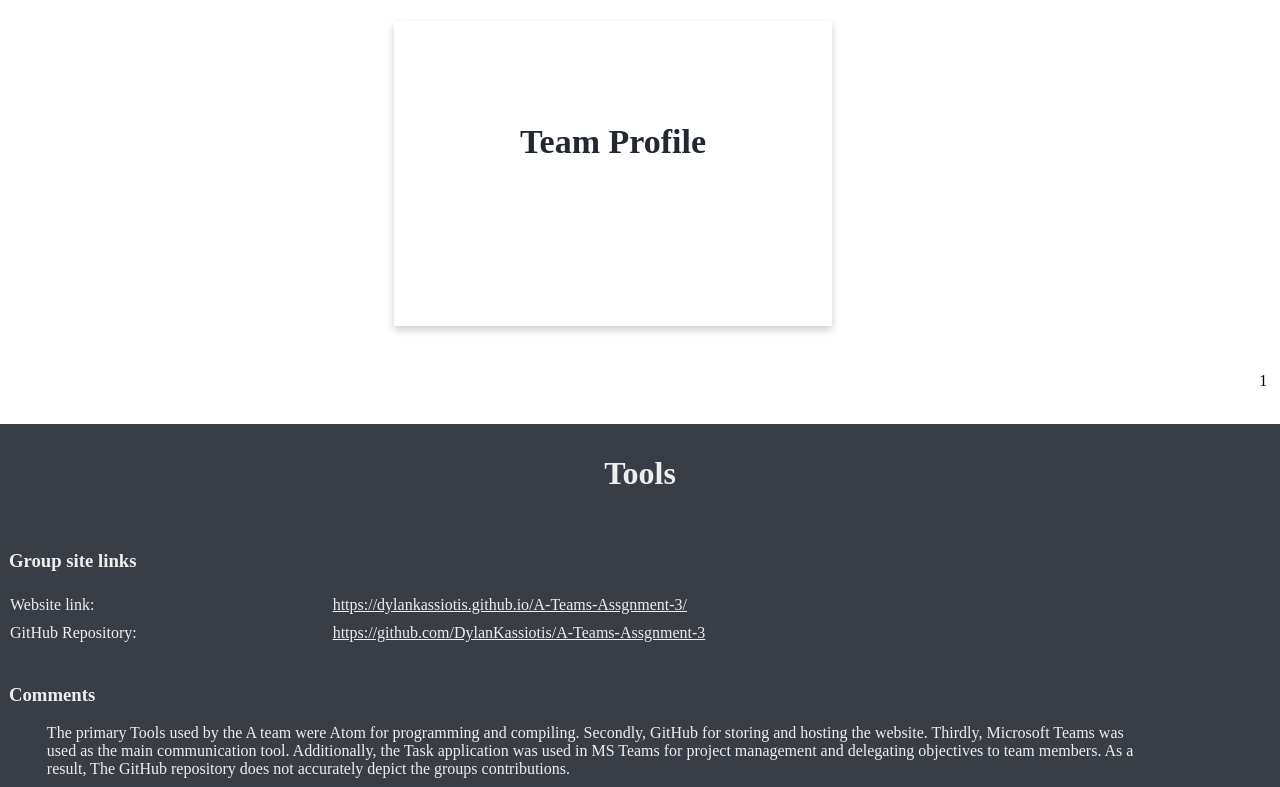
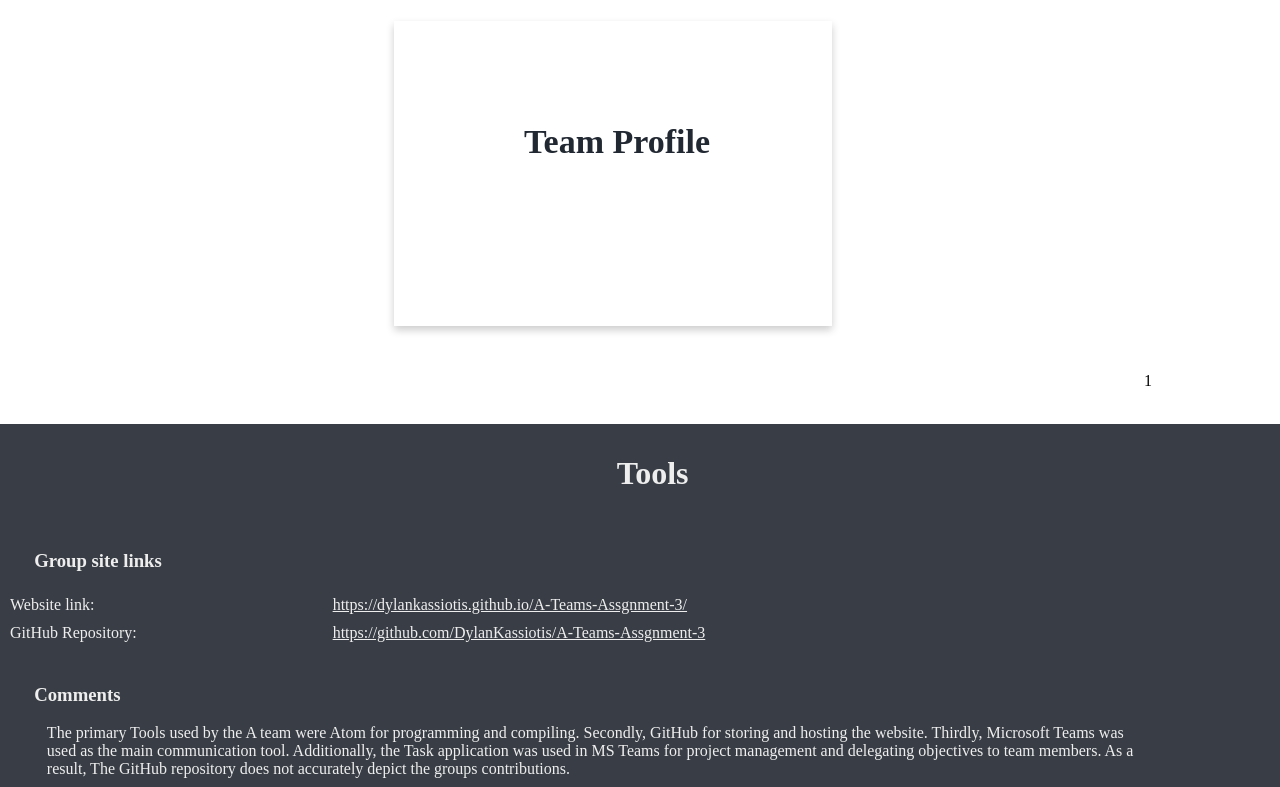
Before and after one commit to DylanKassiotis/A-Teams-Assgnment-3, a plain HTML site: page index.html in a window 1280 px wide. Shown: the part 913-1700 px from the top of the page. Drawn offline with Linux system fonts and the light colour scheme.

Commit message:
Update indexStyle.css

```diff
--- a/Styles/indexStyle.css
+++ b/Styles/indexStyle.css
@@ -3,6 +3,7 @@
 body{
 margin: 0px;
 scroll-behavior: smooth;
+
 }
 
 * {
@@ -23,9 +24,11 @@ p{
   padding-left: 3%;
 }
 
-.pageNum {
-  max-width: 99%;
+h1, h2, h3, h4, ul, ol  {
+  padding-left: 2%;
+
 }
+
 /*  END OF GENERAL  */
 
 /*Video  */
```
